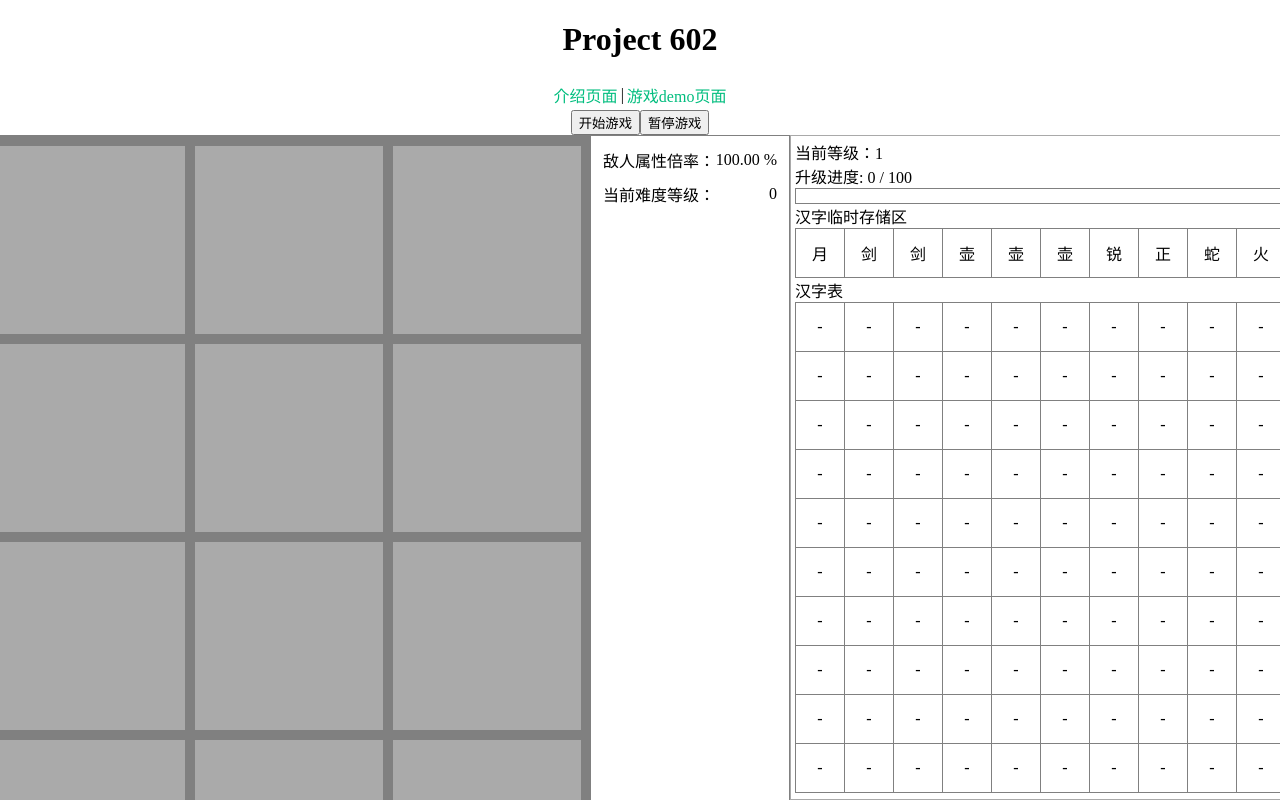
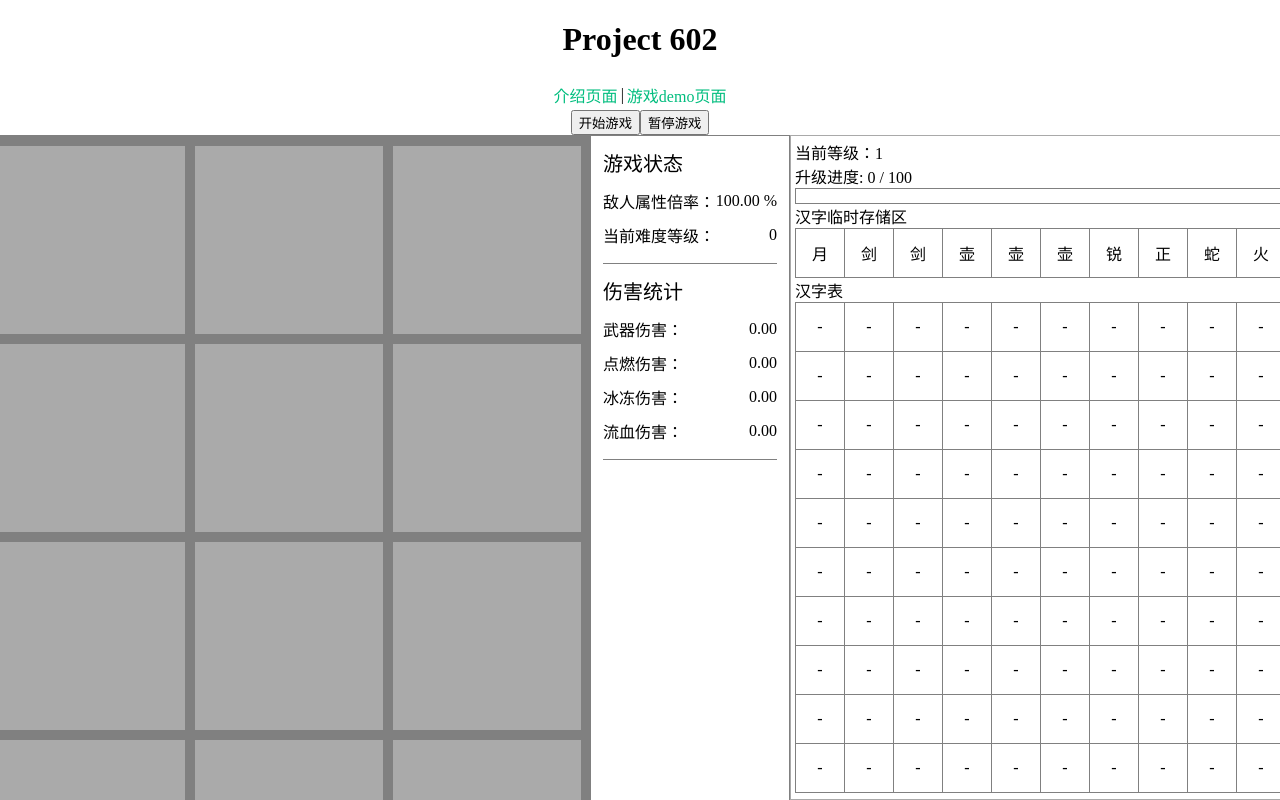
Before and after one commit to HatanoKawa/project-602, a Vue app: page /game in a window 1280 px wide. Shown: the top 800 px of the page. Built offline with nearby package versions, Linux system fonts and the light colour scheme.

Commit message:
feat: 添加伤害统计功能

```diff
--- a/src/components/enemy/EnemyPanel.vue
+++ b/src/components/enemy/EnemyPanel.vue
@@ -2,8 +2,10 @@
 import { useEnemyStore } from "@/stores/enemy";
 import EnemySlotCard from "@/components/enemy/EnemySlotCard.vue";
 import { computed } from "vue";
+import { useLogStore } from "@/stores/log";
 
 const enemyStore = useEnemyStore();
+const logStore = useLogStore();
 
 const enemyMultiplierStr = computed(() => {
   return `${(enemyStore.currentEnemyStateMultipliers * 100).toFixed(2)} %`;
@@ -24,6 +26,8 @@ const enemyMultiplierStr = computed(() => {
       </template>
     </div>
     <div id="enemy-panel-status">
+      <div class="message-block">
+        <div class="message-title">游戏状态</div>
         <div class="label-value-container">
           <span>敌人属性倍率：</span>
           <span>{{ enemyMultiplierStr }}</span>
@@ -31,6 +35,26 @@ const enemyMultiplierStr = computed(() => {
         <div class="label-value-container">
           <span>当前难度等级：</span>
           <span>{{ enemyStore.currentEnemyRank }}</span>
+        </div>
+      </div>
+      <div class="message-block">
+        <div class="message-title">伤害统计</div>
+        <div class="label-value-container">
+          <span>武器伤害：</span>
+          <span>{{ logStore.damageAnalysis.weapon.toFixed(2) }}</span>
+        </div>
+        <div class="label-value-container">
+          <span>点燃伤害：</span>
+          <span>{{ logStore.damageAnalysis.elemental_Ignite.toFixed(2) }}</span>
+        </div>
+        <div class="label-value-container">
+          <span>冰冻伤害：</span>
+          <span>{{ logStore.damageAnalysis.elemental_Freeze.toFixed(2) }}</span>
+        </div>
+        <div class="label-value-container">
+          <span>流血伤害：</span>
+          <span>{{ logStore.damageAnalysis.elemental_Bleeding.toFixed(2) }}</span>
+        </div>
       </div>
     </div>
   </div>
@@ -57,6 +81,16 @@ const enemyMultiplierStr = computed(() => {
 #enemy-panel-status {
   width: 200px;
   height: 100%;
-  padding: 12px;
+}
+
+.message-title {
+  font-size: 20px;
+  margin-bottom: 12px;
+}
+
+.message-block {
+  margin: 12px;
+  padding-bottom: 6px;
+  border-bottom: solid 1px grey;
 }
 </style>
--- a/src/components/enemy/EnemySlotCard.vue
+++ b/src/components/enemy/EnemySlotCard.vue
@@ -55,7 +55,7 @@ const currentHpGaugeColor = computed(() => getHpGaugeColor(currentEnemyHpRate.va
         <div
           class="gauge-bar"
           :style="{
-          width: `${currentEnemyHpRate}%`,
+            width: `${currentEnemyHpRate}%`,
             backgroundColor: currentHpGaugeColor,
           }"
         />
@@ -65,8 +65,8 @@ const currentHpGaugeColor = computed(() => getHpGaugeColor(currentEnemyHpRate.va
         <div
           class="gauge-bar"
           :style="{
-          width: `${currentEnemyGaugeRate_Fire}%`,
-            backgroundColor: currentHpGaugeColor,
+            width: `${currentEnemyGaugeRate_Fire}%`,
+            backgroundColor: 'orangered',
           }"
         />
         <div class="gauge-text">灼烧： {{ currentEnemyGauge_Fire }}/{{ currentEnemyGaugeMax_Fire }}</div>
@@ -75,8 +75,8 @@ const currentHpGaugeColor = computed(() => getHpGaugeColor(currentEnemyHpRate.va
         <div
           class="gauge-bar"
           :style="{
-          width: `${currentEnemyGaugeRate_Ice}%`,
-            backgroundColor: currentHpGaugeColor,
+            width: `${currentEnemyGaugeRate_Ice}%`,
+            backgroundColor: 'dodgerblue',
           }"
         />
         <div class="gauge-text">冰冻： {{ currentEnemyGauge_Ice }}/{{ currentEnemyGaugeMax_Ice }}</div>
@@ -85,8 +85,8 @@ const currentHpGaugeColor = computed(() => getHpGaugeColor(currentEnemyHpRate.va
         <div
           class="gauge-bar"
           :style="{
-          width: `${currentEnemyGaugeRate_Bleeding}%`,
-            backgroundColor: currentHpGaugeColor,
+            width: `${currentEnemyGaugeRate_Bleeding}%`,
+            backgroundColor: 'darkred',
           }"
         />
         <div class="gauge-text">流血： {{ currentEnemyGauge_Bleeding }}/{{ currentEnemyGaugeMax_Bleeding }}</div>
@@ -132,7 +132,7 @@ const currentHpGaugeColor = computed(() => getHpGaugeColor(currentEnemyHpRate.va
   top: 0;
   left: 0;
   transition: width 0.5s;
-  opacity: 0.5;
+  opacity: 0.7;
 }
 
 .gauge-text {
--- a/src/stores/enemy.ts
+++ b/src/stores/enemy.ts
@@ -5,7 +5,7 @@ import type { EnemyRealTimeData } from "@/types/enemy-types";
 import { tableData_Enemy } from "@/db";
 import type { WeaponRealTimeData } from "@/types/equipment-types";
 import { EquipmentAttackType } from "@/types/db-types";
-import { useLogStore } from "@/stores/log";
+import { ElementalEffectType, useLogStore } from "@/stores/log";
 
 export interface MapSlotData {
   enemy: EnemyRealTimeData | null;
@@ -184,6 +184,7 @@ export const useEnemyStore = defineStore('enemy', () => {
     const crossPositionList = expandAttackRange_Cross([enemyPosition]);
 
     logStore.addElementalEffectLog(
+      ElementalEffectType.Ignite,
       '点燃',
       'orange',
       crossPositionList.map(([rowIndex, colIndex]) => {
@@ -217,10 +218,11 @@ export const useEnemyStore = defineStore('enemy', () => {
         return;
       }
       while (enemyRealTimeData.elementalGauge_Ice >= enemyRealTimeData.tableData.elementalGaugeMax_Ice) {
-        const randomDamage = Math.floor(Math.random() * enemyRealTimeData.health);
+        const randomDamage = Math.max(Math.floor(Math.random() * enemyRealTimeData.health), 0);
         enemyRealTimeData.health -= randomDamage;
         enemyRealTimeData.elementalGauge_Ice = 0;
         logStore.addElementalEffectLog(
+          ElementalEffectType.Freeze,
           '冰冻',
           'blue',
           [`[${enemyPosition[0]},${enemyPosition[1]}] ${mapSlotList.value[enemyPosition[0]][enemyPosition[1]].enemy!.tableData.name}`],
@@ -231,6 +233,7 @@ export const useEnemyStore = defineStore('enemy', () => {
         enemyRealTimeData.health *= 0.8;
         enemyRealTimeData.elementalGauge_Bleeding = 0;
         logStore.addElementalEffectLog(
+          ElementalEffectType.Bleeding,
           '流血',
           'red',
           [`[${enemyPosition[0]},${enemyPosition[1]}] ${mapSlotList.value[enemyPosition[0]][enemyPosition[1]].enemy!.tableData.name}`],
--- a/src/stores/game-core.ts
+++ b/src/stores/game-core.ts
@@ -70,7 +70,13 @@ export const useGameCoreStore = defineStore('game-core', () => {
     gameRunningInterval = null;
 
     const logStore = useLogStore();
-    logStore.addGameStateChangeLog('游戏结束');
+    const totalDamage =
+      logStore.damageAnalysis.weapon +
+      logStore.damageAnalysis.elemental_Ignite +
+      logStore.damageAnalysis.elemental_Freeze +
+      logStore.damageAnalysis.elemental_Bleeding;
+
+    logStore.addGameStateChangeLog(`游戏结束，总伤害为： ${totalDamage.toFixed(2)}`);
     // todo Stop Game Logic
   };
 
--- a/src/stores/log.ts
+++ b/src/stores/log.ts
@@ -1,12 +1,27 @@
 import { defineStore } from "pinia";
 import { ref } from "vue";
 import { type LogData, LogType } from "@/types/log-types";
+
+export enum ElementalEffectType {
+  Ignite = 'Ignite',
+  Freeze = 'Freeze',
+  Bleeding = 'Bleeding',
+}
 
 export const useLogStore = defineStore('log', () => {
   const fullLogList = ref<LogData[]>([]);
   const logListToAdd = ref<LogData[]>([]);
 
+  const damageAnalysis = ref<{ [key: string]: number }>({
+    weapon: 0,
+    elemental_Ignite: 0,
+    elemental_Freeze: 0,
+    elemental_Bleeding: 0,
+  });
+
   const addEquipmentAttackLog = (equipmentId: string, equipmentName: string, target: string[], damage: number) => {
+    damageAnalysis.value.weapon += damage;
+
     fullLogList.value.push({
       logType: LogType.equipmentAttack,
       equipmentId,
@@ -23,7 +38,19 @@ export const useLogStore = defineStore('log', () => {
     });
   };
 
-  const addElementalEffectLog = (elementalEffectName: string, elementalEffectColor: string, target: string[], damage: number) => {
+  const addElementalEffectLog = (type: ElementalEffectType, elementalEffectName: string, elementalEffectColor: string, target: string[], damage: number) => {
+    switch (type) {
+    case ElementalEffectType.Ignite:
+      damageAnalysis.value.elemental_Ignite += damage;
+      break;
+    case ElementalEffectType.Freeze:
+      damageAnalysis.value.elemental_Freeze += damage;
+      break;
+    case ElementalEffectType.Bleeding:
+      damageAnalysis.value.elemental_Bleeding += damage;
+      break;
+    }
+
     fullLogList.value.push({
       logType: LogType.elementalEffect,
       elementalEffectName,
@@ -81,6 +108,8 @@ export const useLogStore = defineStore('log', () => {
     fullLogList,
     logListToAdd,
 
+    damageAnalysis,
+
     addEquipmentAttackLog,
     addElementalEffectLog,
     addGameStateChangeLog,
```
Lines whose indentation alone changed are shown as unchanged.
